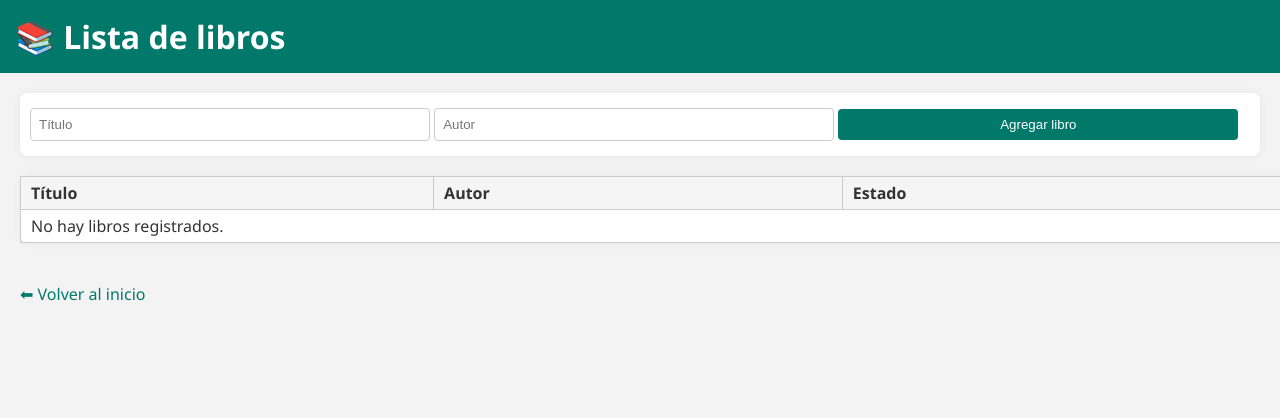
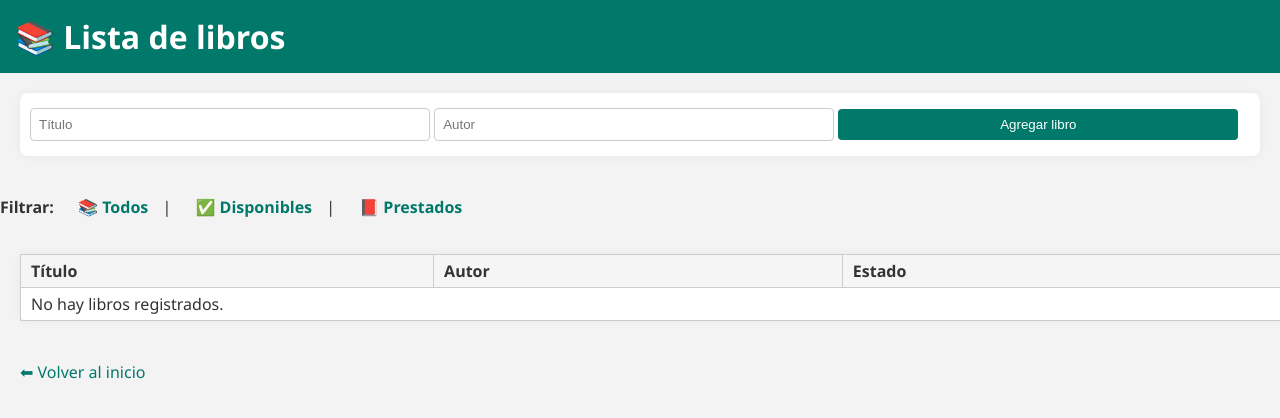
Before and after one commit to mauriciop-dev/biblioteca-web, a Flask app: page /libros in a window 1280 px wide. Shown: the top 418 px of the page. Run offline with Flask 3, Linux system fonts and the light colour scheme; data that the repository does not hold is empty; some libraries are stand-ins or nearby versions.

Commit message:
filtrar libros por estado

```diff
--- a/app.py
+++ b/app.py
@@ -80,16 +80,27 @@ def libros():
         cur.execute('INSERT INTO libros (titulo, autor, prestado) VALUES (%s, %s, %s)', (titulo, autor, False))
         conn.commit()
 
-    cur.execute('''
+    filtro = request.args.get('filtro')  # "disponibles", "prestados", o None
+
+    query = '''
         SELECT libros.*, usuarios.nombre AS prestado_a
         FROM libros
         LEFT JOIN prestamos ON libros.id = prestamos.libro_id AND prestamos.fecha_devolucion IS NULL
         LEFT JOIN usuarios ON prestamos.usuario_id = usuarios.id
-    ''')
+    '''
+
+    if filtro == 'disponibles':
+        query += ' WHERE libros.prestado = FALSE'
+    elif filtro == 'prestados':
+        query += ' WHERE libros.prestado = TRUE'
+
+    cur.execute(query)
     libros = cur.fetchall()
     cur.close()
     conn.close()
-    return render_template('libros.html', libros=libros)
+
+    return render_template('libros.html', libros=libros, filtro=filtro)
+
 
 @app.route('/prestamos', methods=['GET', 'POST'])
 def prestamos():
--- a/static/style.css
+++ b/static/style.css
@@ -92,3 +92,18 @@ th {
     color: orange;
     font-weight: bold;
 }
+
+.filtros {
+    margin-top: 1em;
+    margin-bottom: 1em;
+}
+
+.filtros a {
+    margin-right: 10px;
+    text-decoration: none;
+    font-weight: bold;
+}
+
+.filtros a:hover {
+    text-decoration: underline;
+}
--- a/templates/libros.html
+++ b/templates/libros.html
@@ -12,6 +12,15 @@
         <input type="text" name="autor" placeholder="Autor" required>
         <button type="submit">Agregar libro</button>
     </form>
+
+<div class="filtros">
+    <strong>Filtrar:</strong>
+    <a href="{{ url_for('libros') }}">📚 Todos</a> |
+    <a href="{{ url_for('libros', filtro='disponibles') }}">✅ Disponibles</a> |
+    <a href="{{ url_for('libros', filtro='prestados') }}">📕 Prestados</a>
+</div>
+
+
 
     <table>
         <thead>
```
